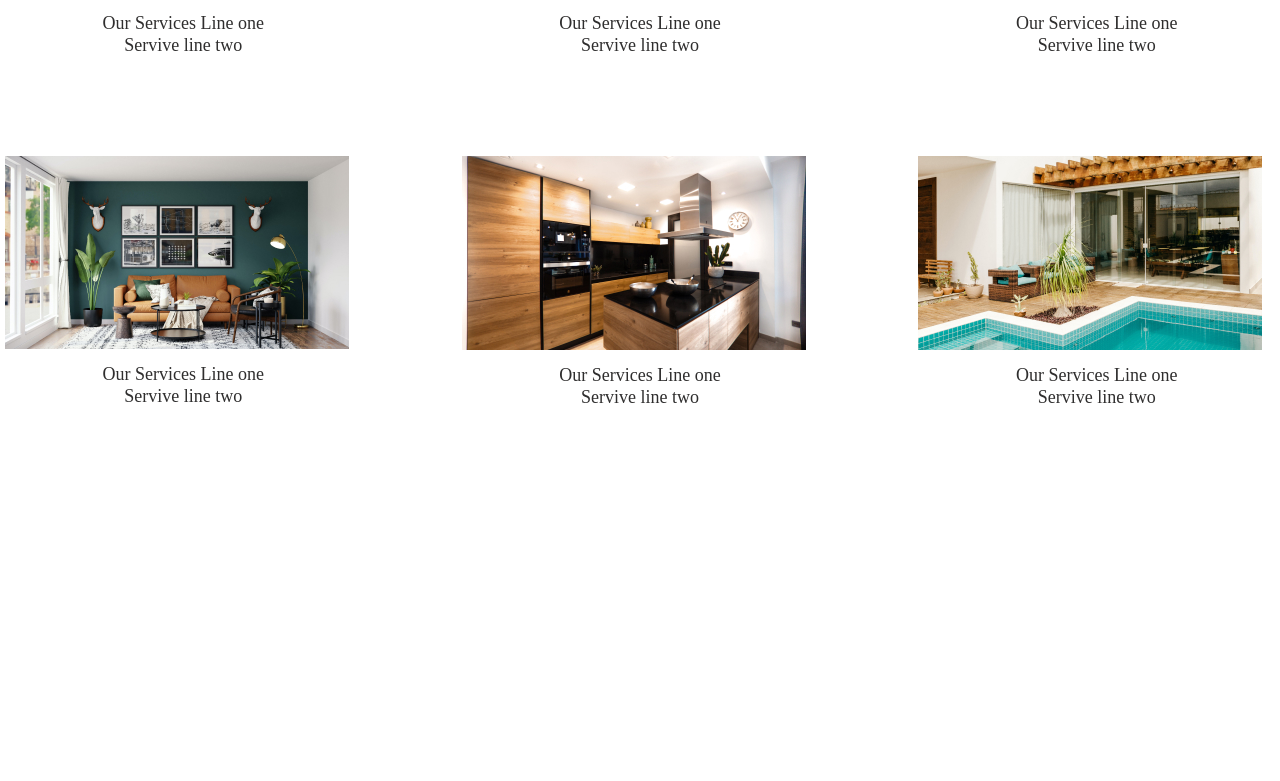
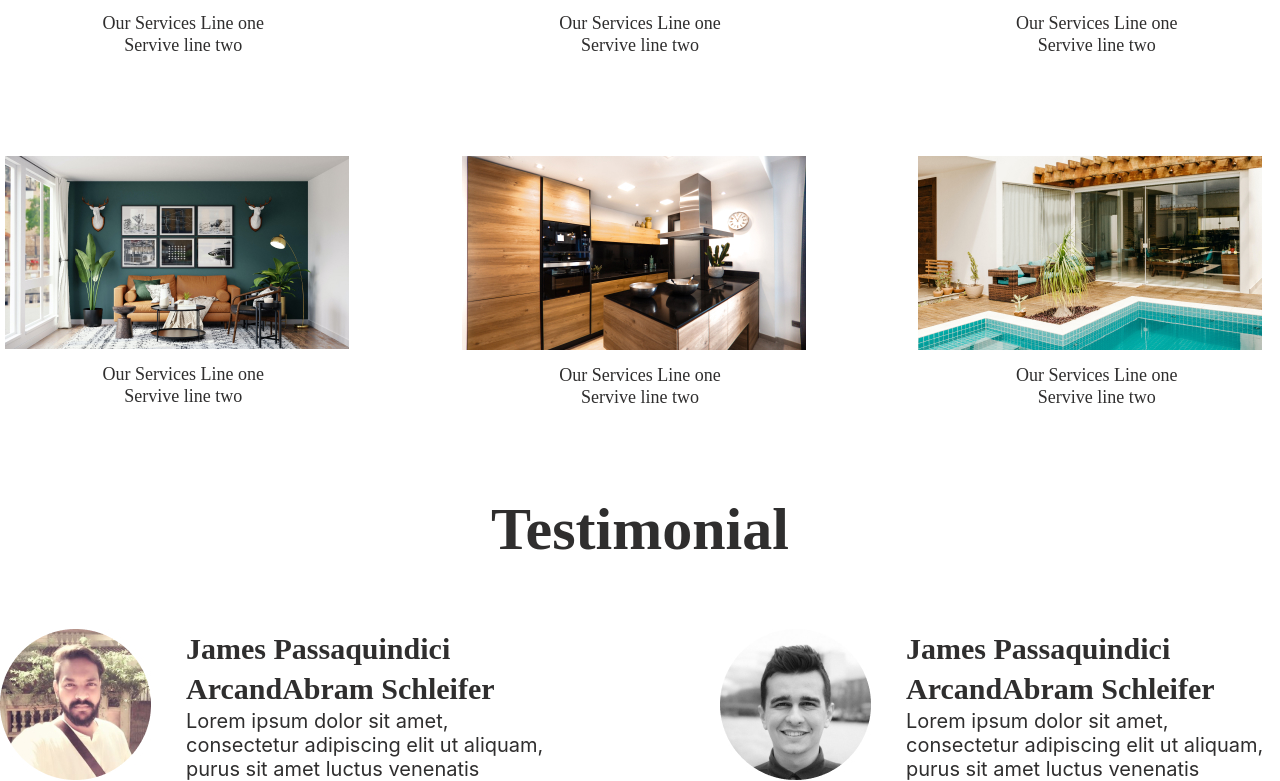
Before and after one commit to BlazerXXI/ArchiWeb, a React (Create React App) app: page / in a window 1280 px wide. Shown: the part 2470-3251 px from the top of the page. Before the commit the page ends 2879 px from the top, so only its background shows below. Built offline with nearby package versions, Linux system fonts and the light colour scheme.

Commit message:
developed Testimonial

```diff
--- a/src/App.js
+++ b/src/App.js
@@ -3,7 +3,7 @@ import Header from "./components/Header";
 import Hero from "./components/Hero";
 import Projects from "./components/Projects";
 import Services from "./components/Services";
-// import Testimonial from "./components/Testimonial";
+import Testimonial from "./components/Testimonial";
 
 const App = () => {
   return (
@@ -15,7 +15,7 @@ const App = () => {
           <Services />
           <About />
           <Projects />
-          {/* <Testimonial /> */}
+          <Testimonial />
         </main>
       </div>
     </>
--- a/src/components/Projects.jsx
+++ b/src/components/Projects.jsx
@@ -18,7 +18,7 @@ const Projects = () => {
     "Our Services Line one Servive line two",
   ];
   return (
-    <section className="projects container m-auto px-[5px]">
+    <section className="projects container m-auto px-[5px] mb-[90px]">
       <div className="flex md:flex-row flex-col md:justify-between md:mb-16">
         <h2 className="font-['Playfair_Display'] max-md:mb-4 max-md:text-center text-5xl font-[900]">
           Our Projects
--- a/src/components/Testimonial.jsx
+++ b/src/components/Testimonial.jsx
@@ -11,18 +11,20 @@ const Testimonial = (props) => {
   ];
 
   return (
-    <section className="testimonial">
-      <h2>Testimonial</h2>
-      <ul>
+    <section className="testimonial container m-auto">
+      <h2 className="mb-[70px] font-['Playfair_Display'] max-md:mb-4 max-md:text-center text-5xl font-[900] text-center">
+        Testimonial
+      </h2>
+      <ul className="flex flex-col-2 gap-32">
         <TestimonialCard
           imgTestimonial={imgTestimonialOne}
           nameTestimonial={nameTestimonial}
-          textTestimonial=""
+          textTestimonial={textTestimonial}
         />
         <TestimonialCard
           imgTestimonial={imgTestimonialTwo}
-          nameTestimonial=""
-          textTestimonial=""
+          nameTestimonial={nameTestimonial}
+          textTestimonial={textTestimonial}
         />
       </ul>
     </section>
--- a/src/components/TestimonialCard.jsx
+++ b/src/components/TestimonialCard.jsx
@@ -2,10 +2,18 @@ import React from "react";
 
 const TestimonialCard = (props) => {
   return (
-    <li>
+    <li className="flex gap-7 items-center justify-center">
       <img src={props.imgTestimonial} alt={props.nameTestimonial} />
-      <h3>{props.nameTestimonial}</h3>
-      <p>{props.textTestimonial}</p>
+      <div>
+        <h3
+          className="
+			 font-['Playfair_Display']
+			 text-2xl  font-bold"
+        >
+          {props.nameTestimonial}
+        </h3>
+        <p>{props.textTestimonial}</p>
+      </div>
     </li>
   );
 };
```
